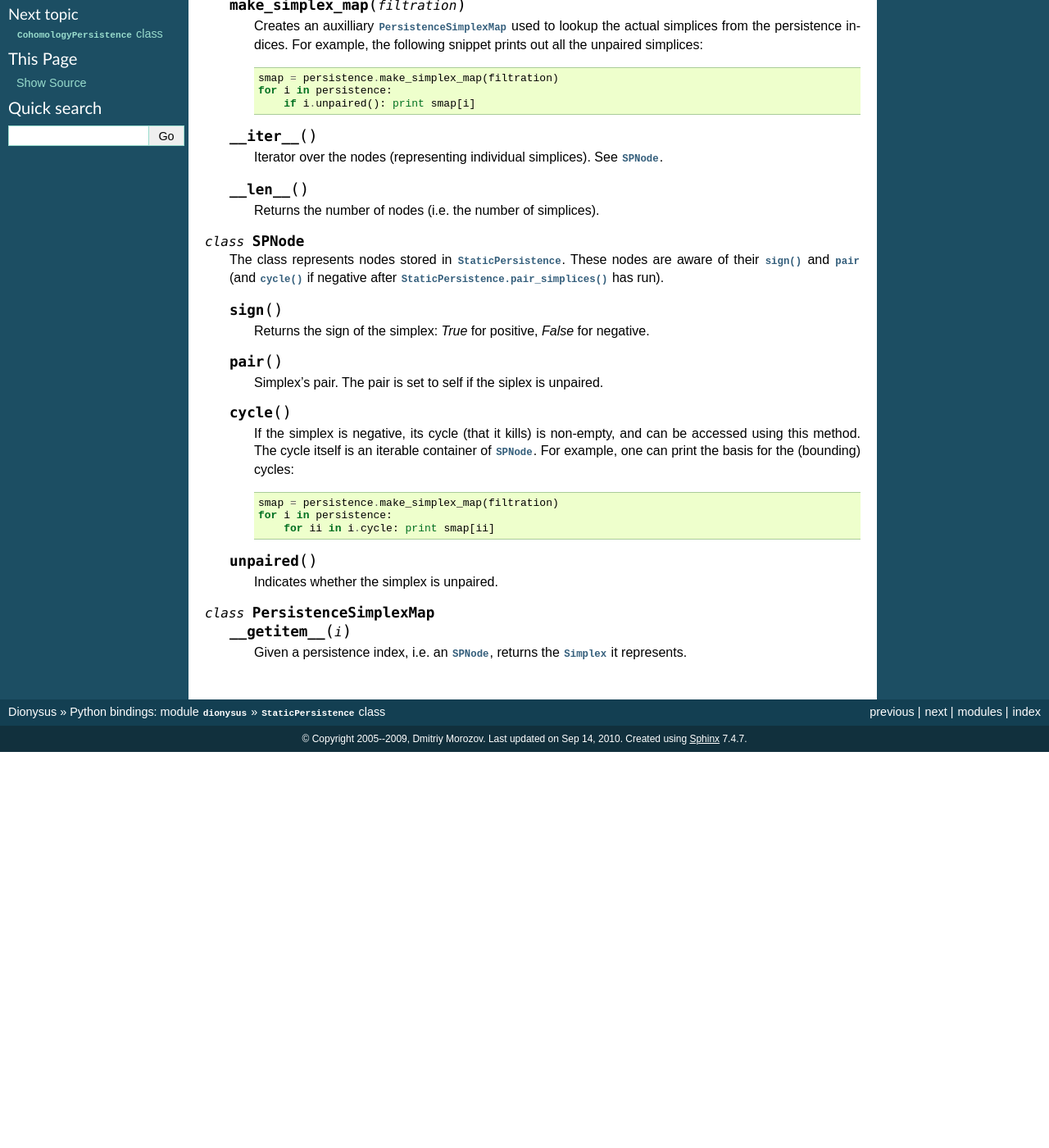
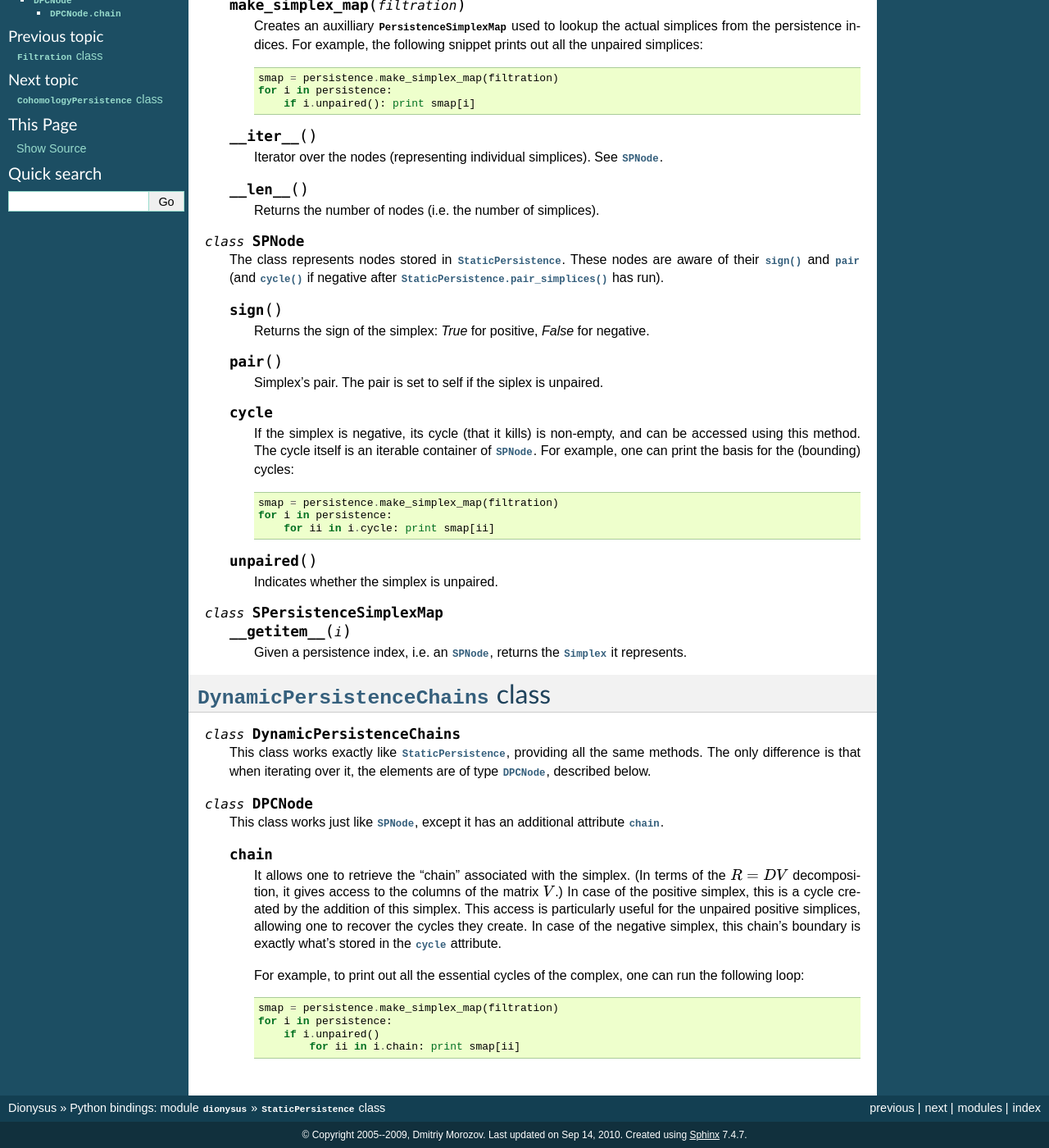
Before and after one commit to veldanie/Dionysus-python3, a Sphinx documentation site: the page built from doc/python/static-persistence.rst, in a window 1280 px wide and 1400 px high, scrolled down 373 px. Shown: the whole window at 82% size. Built offline with Sphinx 7.4.7, drawn with Linux system fonts in a browser that asks for light colours; formulas are drawn with MathJax 3; before the commit the page ends 1290 px from its top, so only the background shows below that; some of the changed text lies outside the part shown.

Commit message:
Added documentation for DynamicPersistenceChains

```diff
--- a/doc/python/static-persistence.rst
+++ b/doc/python/static-persistence.rst
@@ -55,7 +55,7 @@
 
         Simplex's pair. The pair is set to self if the siplex is unpaired.
 
-    .. method:: cycle()
+    .. attribute:: cycle
 
         If the simplex is negative, its cycle (that it kills) is non-empty, and
         can be accessed using this method. The cycle itself is an iterable
@@ -70,9 +70,42 @@
 
         Indicates whether the simplex is unpaired.
 
-.. class:: PersistenceSimplexMap
+.. class:: SPersistenceSimplexMap
 
     .. method:: __getitem__(i)
 
         Given a persistence index, i.e. an :class:`SPNode`, returns the
         :class:`Simplex` it represents.
+
+
+:class:`DynamicPersistenceChains` class
+=======================================
+
+.. class:: DynamicPersistenceChains
+
+    This class works exactly like :class:`StaticPersistence`, providing all the
+    same methods. The only difference is that when iterating over it, the
+    elements are of type :class:`DPCNode`, described below.
+
+.. class:: DPCNode
+
+    This class works just like :class:`SPNode`, except it has an additional
+    attribute :attr:`chain`.
+
+    .. attribute:: chain
+
+        It allows one to retrieve the "chain" associated with the simplex.
+        (In terms of the :math:`R = DV` decomposition, it gives access to the
+        columns of the matrix :math:`V`.) In case of the positive simplex, this
+        is a cycle created by the addition of this simplex.  This access is
+        particularly useful for the unpaired positive simplices, allowing one to
+        recover the cycles they create. In case of the negative simplex, this chain's
+        boundary is exactly what's stored in the :attr:`~SPNode.cycle` attribute.
+
+        For example, to print out all the essential cycles of the complex, one
+        can run the following loop::
+
+            smap = persistence.make_simplex_map(filtration)
+            for i in persistence:
+                if i.unpaired()
+                    for ii in i.chain: print smap[ii]
```
